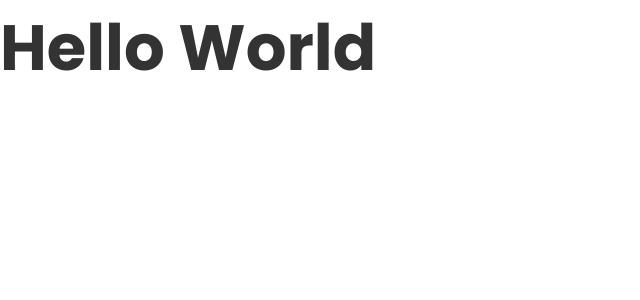
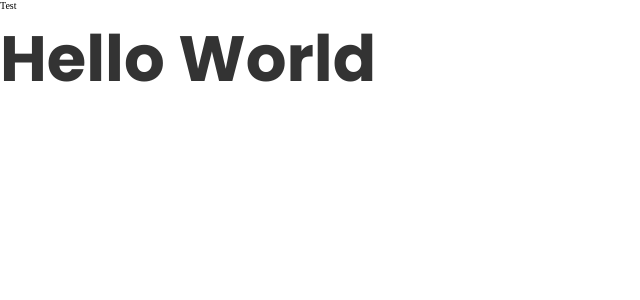
Before and after one commit to duck1s/portfolio-website-v2, a Next.js app: page / in a window 1280 px wide. Shown: the top 300 px of the page, without its empty margins (0-640 px from the left). Built offline with nearby package versions, Linux system fonts and the light colour scheme.

Commit message:
feat(layout): setup layout and add some comments

```diff
--- /dev/null
+++ b/components/Layout.tsx
@@ -0,0 +1,22 @@
+// Imports
+import Head from "next/head"
+import styles from "../styles/components/Layout.module.scss"
+
+// Props
+type LayoutProps = {
+	children: React.ReactNode
+}
+
+// Page
+export default function Layout({ children }: LayoutProps) {
+	return (
+		<>
+			<Head>
+				<title>Joeri Breedveld</title>
+			</Head>
+			<header className={styles.header}>Test</header>
+			<main className={styles.main}>{children}</main>
+			<footer className={styles.footer}></footer>
+		</>
+	)
+}
--- a/pages/_app.tsx
+++ b/pages/_app.tsx
@@ -1,8 +1,15 @@
+// Imports
 import "../styles/globals.scss"
 import type { AppProps } from "next/app"
+import Layout from "../components/Layout"
 
+// Page
 function MyApp({ Component, pageProps }: AppProps) {
-	return <Component {...pageProps} />
+	return (
+		<Layout>
+			<Component {...pageProps} />
+		</Layout>
+	)
 }
 
 export default MyApp
--- a/pages/index.tsx
+++ b/pages/index.tsx
@@ -1,6 +1,8 @@
+// Imports
 import type { NextPage } from "next"
 import styles from "../styles/pages/Home.module.scss"
 
+// Page
 const Home: NextPage = () => {
 	return (
 		<>
```
Also changed, not shown: styles/components/Layout.module.scss (added).
